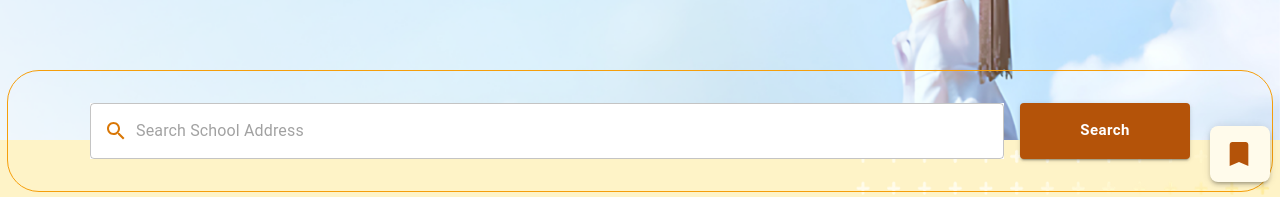
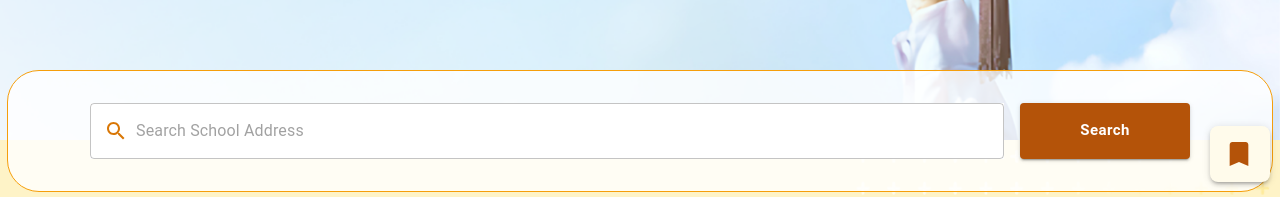
Before and after one commit to yaty30/aa-limited-react, a React (Create React App) app: page / in a window 1280 px wide. Shown: the part 608-805 px from the top of the page. Built offline with nearby package versions, Linux system fonts and the light colour scheme; no server answers.

Commit message:
aborting search bar backdrop filter blur and keep fade in transition

```diff
--- a/src/components/ui/SearchBar.jsx
+++ b/src/components/ui/SearchBar.jsx
@@ -21,7 +21,6 @@ import CancelIcon from "@mui/icons-material/Cancel";
 import colors from "../../styles/colors";
 
 // Global States
-import { searchSchool } from "../../states/gloablStates";
 import { schools } from "../../states/school";
 
 const SearchBar = () => {
@@ -42,7 +41,6 @@ const SearchBar = () => {
     <Box
       id="search-bar-section-container"
       sx={{
-        backgroundColor: "transparent",
         position: "relative",
         top: -70,
         zIndex: 10,
@@ -65,7 +63,13 @@ const SearchBar = () => {
             border: "1px solid #F59E0B",
             width: { md: "70%", lg: "100%" },
             borderRadius: 8,
-            backdropFilter: "blur(24px)",
+
+            // the backdrop-filter: blur cannot be applied because the fade-in transition requires opacity to control the effect.
+            // however, using opacity interferes with the backdrop-filter, causing it to stop functioning.
+            // refer to: src/styles/Animations.css -> .search-bar-fade-in
+            // backdropFilter: "blur(24px)",
+
+            backgroundColor: "rgba(255, 255, 255, 0.8)",
             position: "relative",
             padding: "32px 82px",
             zIndex: 11,
--- a/src/styles/Animations.css
+++ b/src/styles/Animations.css
@@ -23,13 +23,6 @@
   animation-delay: 0.4s;
 }
 
-.search-bar-fade-in {
-  opacity: 0;
-  transform: translateY(-60px);
-  animation: searchBarFadeIn 1.5s ease-in-out forwards;
-  animation-delay: 1.3s;
-}
-
 .start-background-fade-in {
   opacity: 0;
   transform: translateY(-40px);
@@ -42,6 +35,14 @@
   opacity: 0;
   animation: footerFadeIn 1.5s ease-in-out forwards;
   animation-delay: 1s;
+}
+
+.search-bar-fade-in {
+  opacity: 0;
+  /* visibility: hidden; */
+  transform: translateY(-60px);
+  animation: searchBarFadeIn 1.5s ease-in-out forwards;
+  animation-delay: 1.3s;
 }
 
 @keyframes schoolListFadeIn {
@@ -86,12 +87,14 @@
 
 @keyframes searchBarFadeIn {
   0% {
+    /* visibility: hidden; */
+    opacity: 0;
     transform: translateY(-60px);
-    opacity: 0;
   }
   100% {
+    /* visibility: visible; */
+    opacity: 1;
     transform: translateY(0);
-    opacity: 1;
   }
 }
 
```
